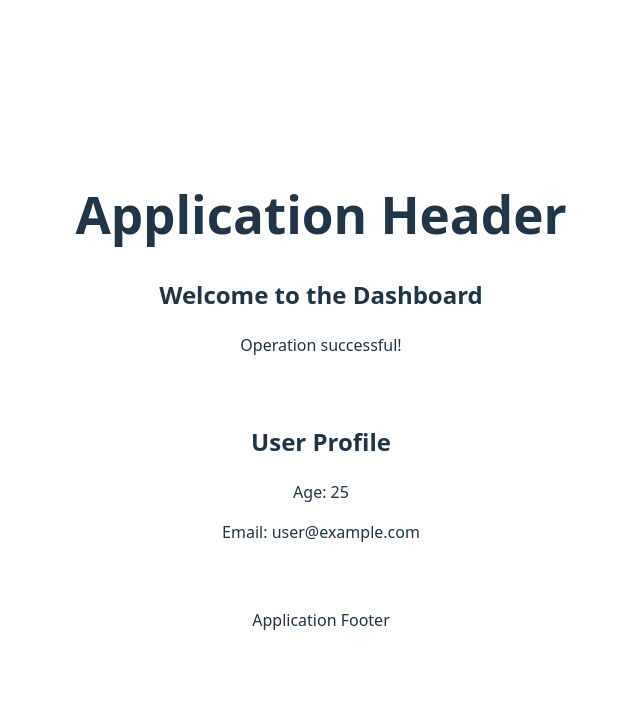
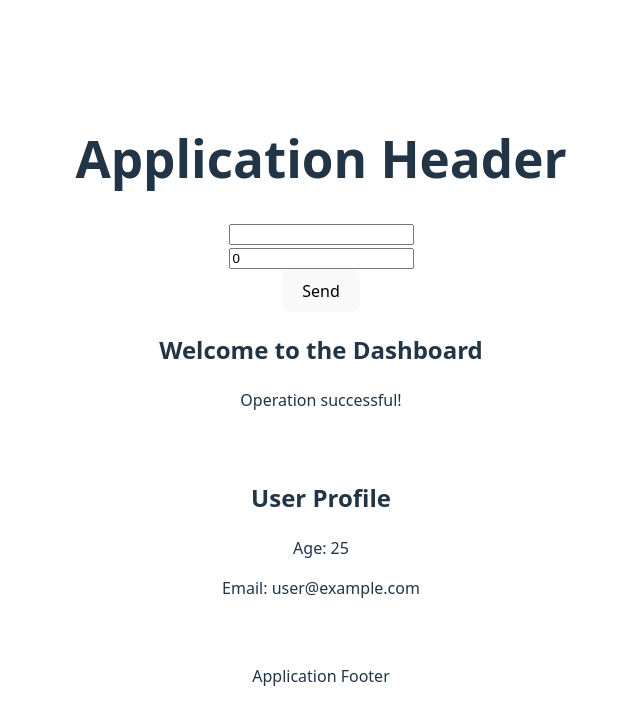
Before and after one commit to yahyaLMR/learning-TypeScript, a React (Vite) app: page / in a window 1280 px wide. Shown: the top 724 px of the page, without its empty margins (319-959 px from the left). Built offline with nearby package versions, Linux system fonts and the light colour scheme.

Commit message:
form comp back

```diff
--- a/src/App.tsx
+++ b/src/App.tsx
@@ -1,6 +1,7 @@
 
 import './App.css'
 import Card from './components/card';
+import Form from './components/form';
 import Layout from './components/Layout';
 import StatusMessage from './components/StatusMessage';
 
@@ -8,7 +9,8 @@ function App() {
 
   return (
     <Layout>
-      <h2>Welcome to the Dashboard</h2>
+      <Form/>
+     <h2>Welcome to the Dashboard</h2>
       <StatusMessage status="success" />
       <Card name="User Profile" age={25} email="user@example.com" />
     </Layout>
```
